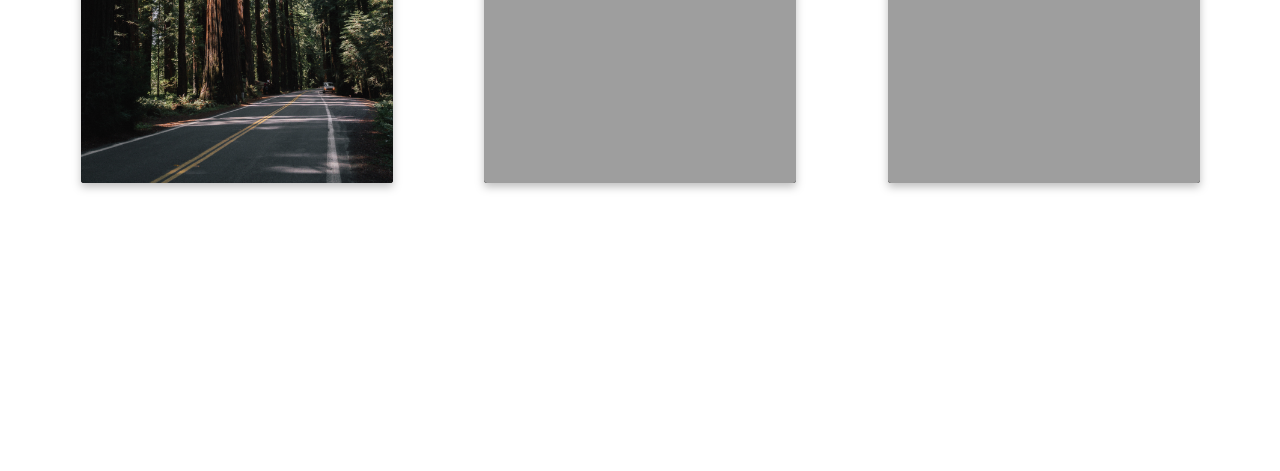
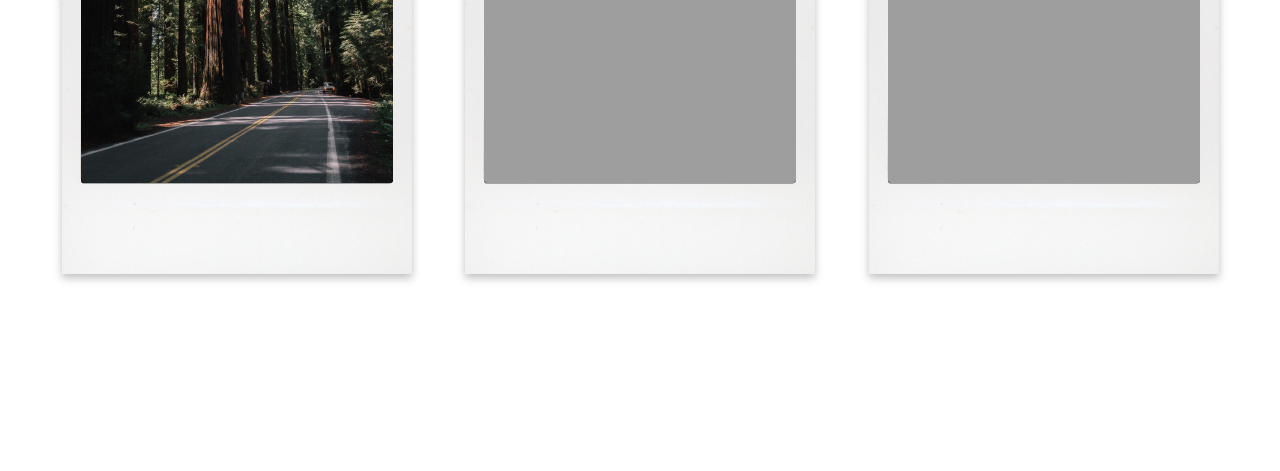
Before and after one commit to EvanCoppa/polaroids, a plain HTML site: page index.html in a window 1280 px wide. Shown: the part 329-800 px from the top of the page. Drawn offline with Linux system fonts and the light colour scheme; the site is published under a folder, as on GitHub Pages, so addresses that start at the root find nothing.

Commit message:
changed url again

```diff
--- a/style.css
+++ b/style.css
@@ -10,7 +10,7 @@
 .polaroid {
   background-repeat: no-repeat;
   background-size: cover;
-  background-image: url(/images/polaroid.png);
+  background-image: url(images/polaroid.png);
   width: 350px;
   height: 545px;
   position: relative;
```
